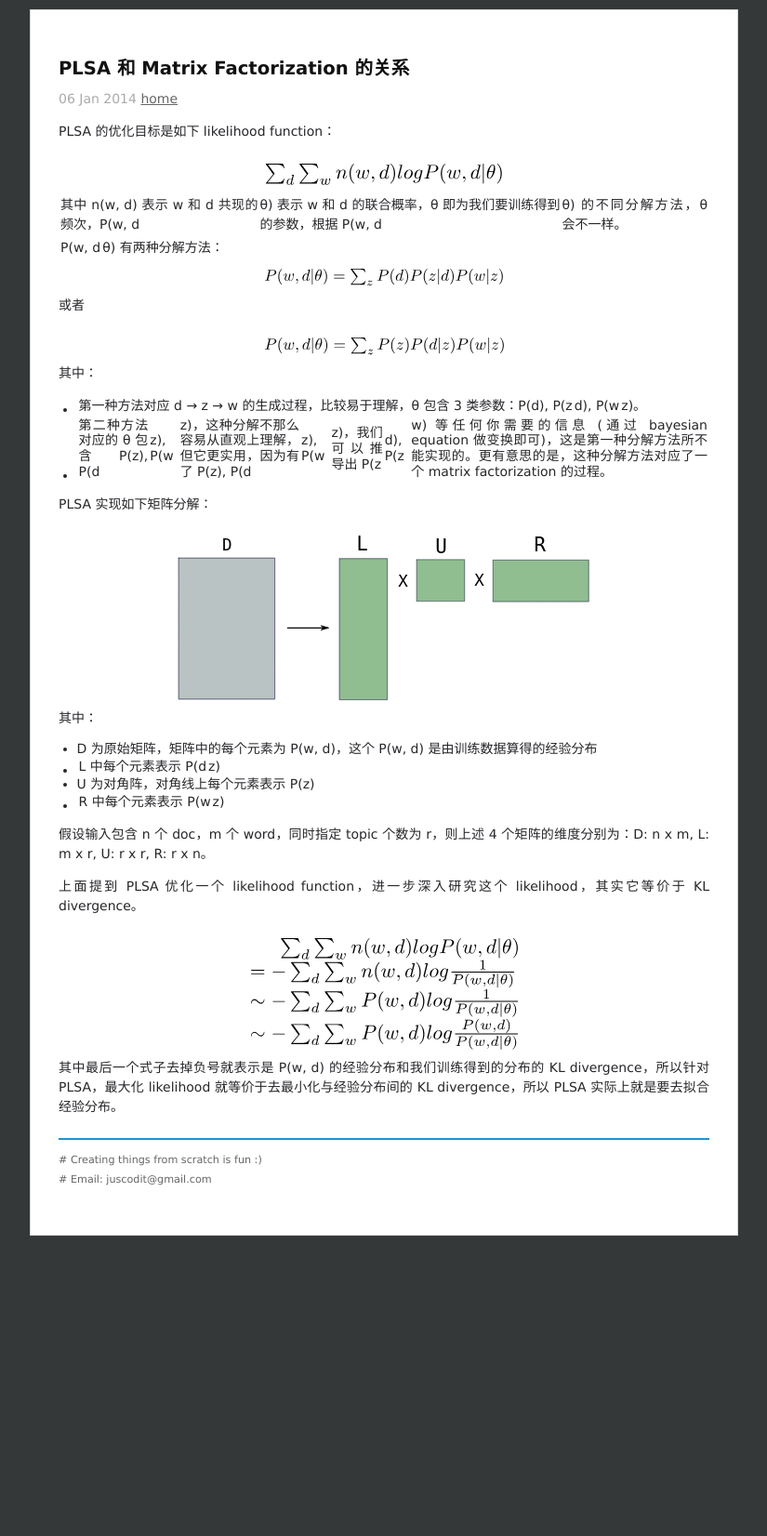
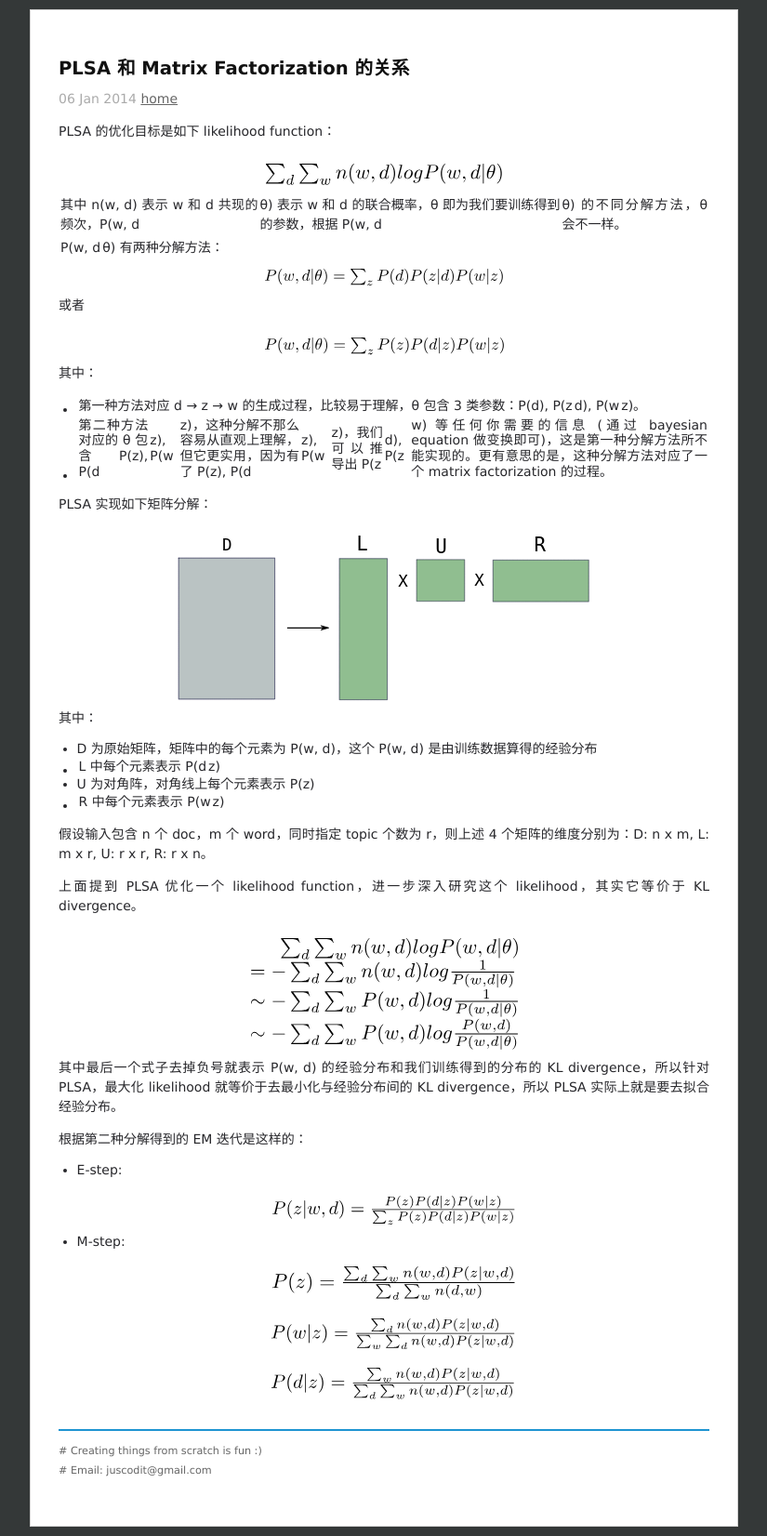
Before and after one commit to chenrushan/chenrushan.github.io, a Jekyll site: the page built from _posts/2014-01-06-plsa-and-mf.markdown, in a window 1280 px wide. Shown: the whole page at 93% size, without its empty margins (227-1052 px from the left). Built offline with Jekyll 4.4.1, drawn with Linux system fonts in a browser that asks for light colours; Markdown is read by kramdown in place of the engine named in the settings; before the commit the page ends 1339 px from its top, so only the background shows below that.

Commit message:
[plsa-and-mf]: update plsa post

```diff
--- a/_posts/2014-01-06-plsa-and-mf.markdown
+++ b/_posts/2014-01-06-plsa-and-mf.markdown
@@ -42,4 +42,16 @@ PLSA 实现如下矩阵分解：
 
 <object data="/resource/plsa/kl_diver.svg" type="image/svg+xml" class="blkcenter"></object>
 
-其中最后一个式子去掉负号就表示是 P(w, d) 的经验分布和我们训练得到的分布的 KL divergence，所以针对 PLSA，最大化 likelihood 就等价于去最小化与经验分布间的 KL divergence，所以 PLSA 实际上就是要去拟合经验分布。
+其中最后一个式子去掉负号就表示 P(w, d) 的经验分布和我们训练得到的分布的 KL divergence，所以针对 PLSA，最大化 likelihood 就等价于去最小化与经验分布间的 KL divergence，所以 PLSA 实际上就是要去拟合经验分布。
+
+根据第二种分解得到的 EM 迭代是这样的：
+
+* E-step:
+
+    <object data="/resource/plsa/EM_estep.svg" type="image/svg+xml" class="blkcenter"></object>
+
+* M-step:
+
+    <object data="/resource/plsa/EM_mstep_Pz.svg" type="image/svg+xml" class="blkcenter"></object>
+    <object data="/resource/plsa/EM_mstep_Pwz.svg" type="image/svg+xml" class="blkcenter"></object>
+    <object data="/resource/plsa/EM_mstep_Pdz.svg" type="image/svg+xml" class="blkcenter"></object>
```
Also changed, not shown: resource/plsa/EM_estep.svg (added), resource/plsa/EM_mstep_Pdz.svg (added), resource/plsa/EM_mstep_Pwz.svg (added), resource/plsa/EM_mstep_Pz.svg (added), 1 other file.
